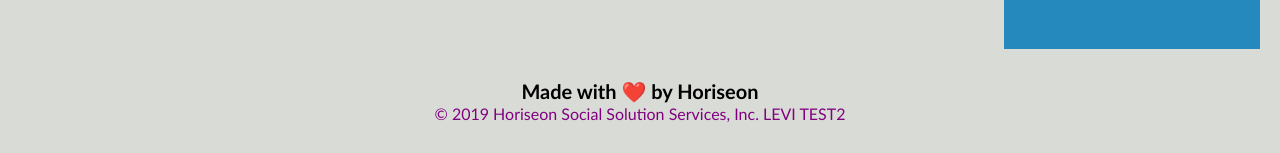
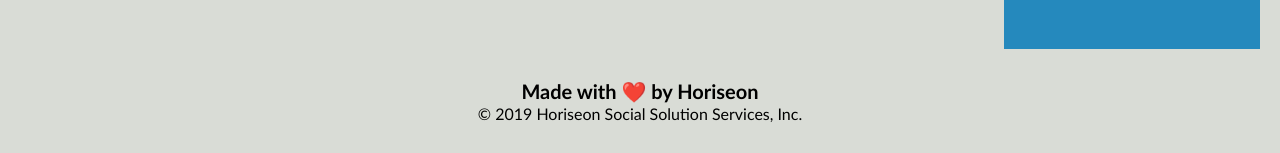
Before and after one commit to levimendyk/week-1-portfolio, a plain HTML site: page index.html in a window 1280 px wide. Shown: the part 1870-2023 px from the top of the page. Drawn offline with Linux system fonts and the light colour scheme.

```diff
--- a/assets/css/style.css
+++ b/assets/css/style.css
@@ -148,5 +148,5 @@
 }
 
 .footer p {
-    color: purple;
+    color: black;
 }
--- a/index.html
+++ b/index.html
@@ -75,7 +75,6 @@
         <h2>Made with ❤️️ by Horiseon</h2>
         <p>
             &copy; 2019 Horiseon Social Solution Services, Inc.
-            LEVI TEST2
         </p>
     </div>
 </body>
```
Also changed, not shown: 1 other file.
